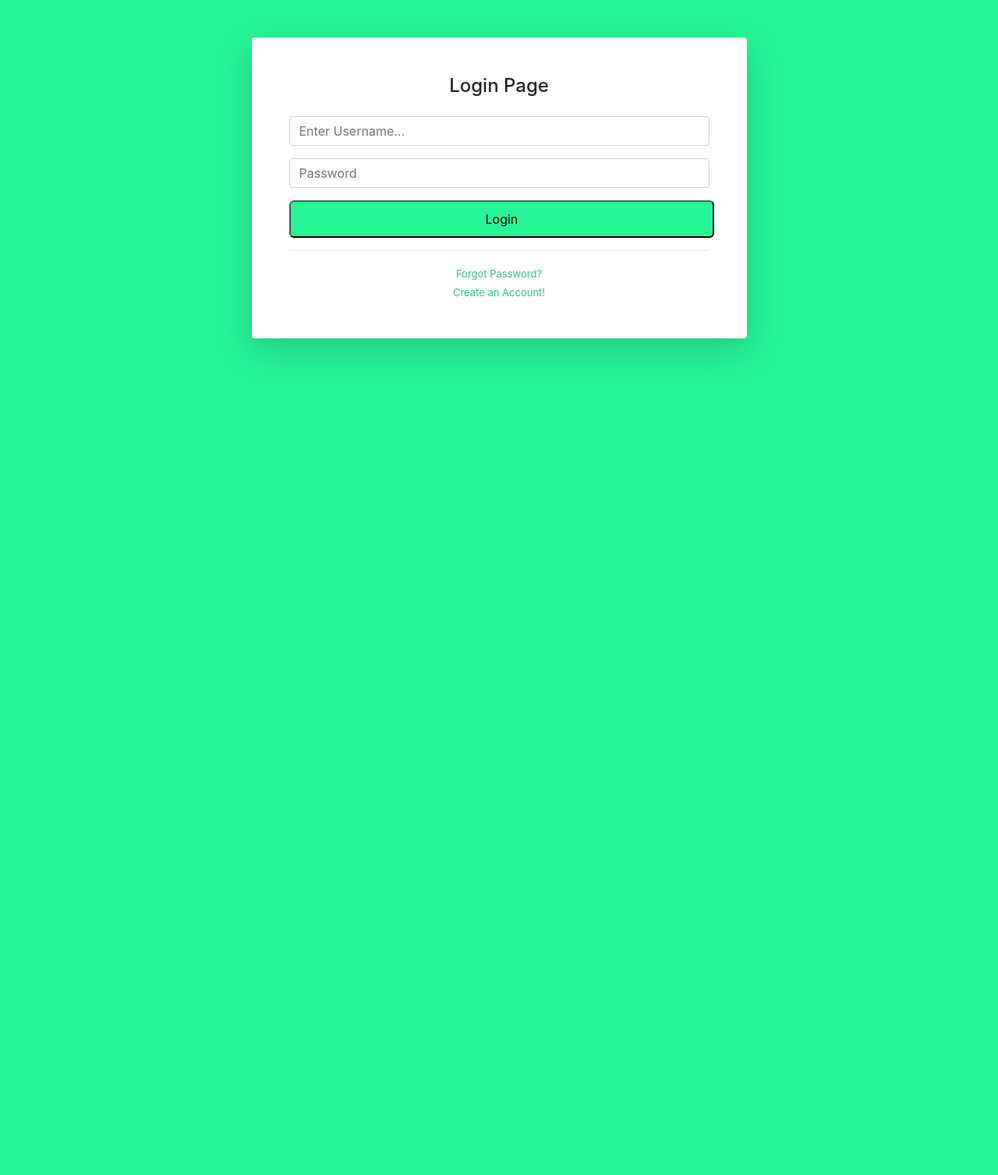
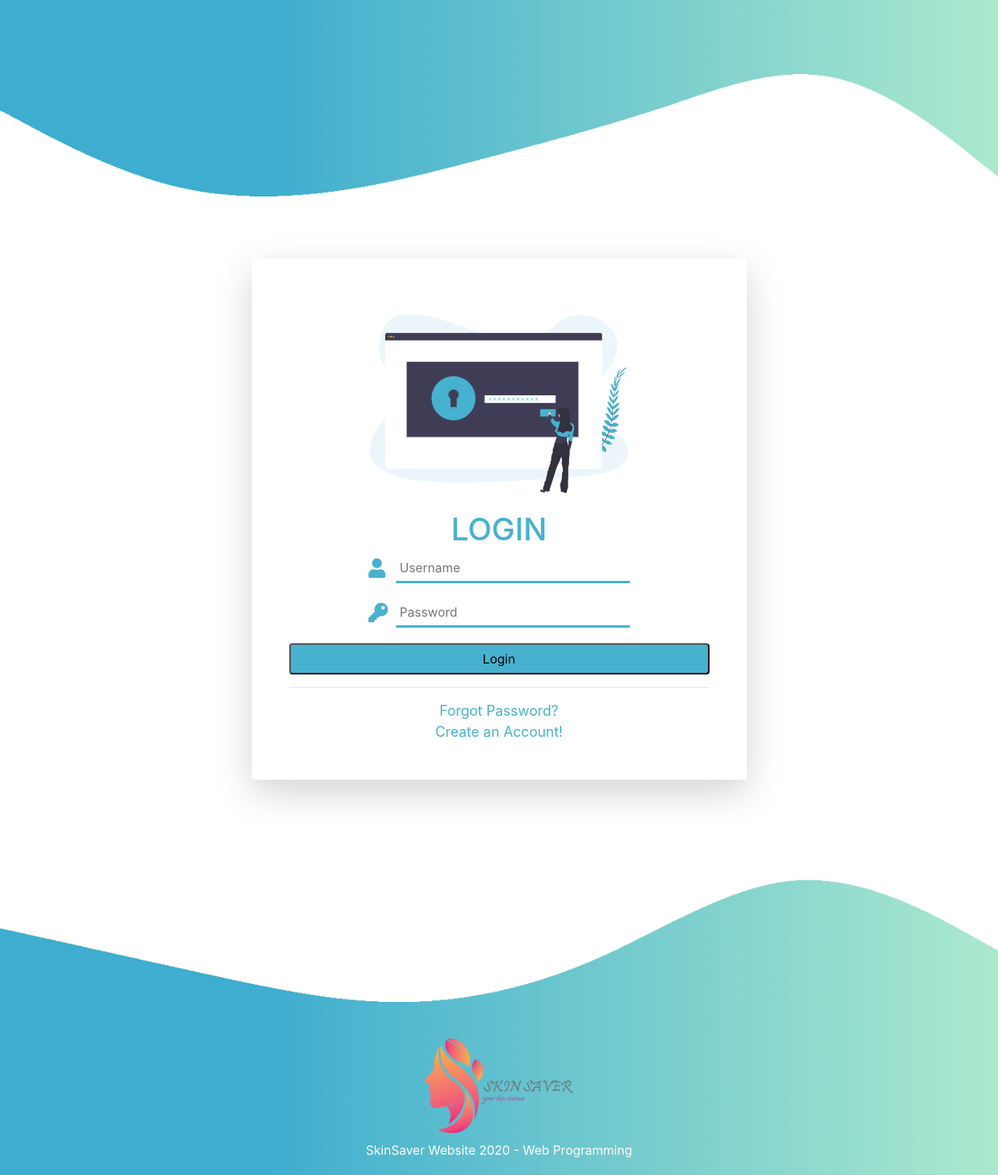
Before and after one commit to aryadipramarta/TugasBesar-Webpro, a CodeIgniter app: page /TugasBesar-Webpro/auth in a window 1280 px wide. Shown: the whole page at 78% size. Before the commit the page ends 463 px from the top, so only its background shows below. Run offline with CodeIgniter, Linux system fonts and the light colour scheme; some libraries are stand-ins or nearby versions.

Commit message:
login update
update tampilan login

```diff
--- a/application/views/auth/login.php
+++ b/application/views/auth/login.php
@@ -1,38 +1,38 @@
 <div class="container">
-
     <!-- Outer Row -->
     <div class="row justify-content-center">
-
         <div class=" col-lg-7">
-
             <div class="card o-hidden border-0 shadow-lg my-5">
                 <div class="card-body p-0">
                     <div class="row">
                         <div class="col-lg">
                             <div class="p-5">
                                 <div class="text-center">
-                                    <h1 class="h4 text-gray-900 mb-4">Login Page</kh1>
+                                    <img src="<?= base_url('assets/image/login.png') ?>" class="img-login">
+                                    <h1 class="title-login">LOGIN</kh1>
                                 </div>
                                 <form class="user" method="post" action="<?= base_url('auth') ?>">
-                                    <div class="form-group">
+                                    <div class="d-flex justify-content-center">
+                                        <i class="fas fa-user"></i>
                                         <?= $this->session->flashdata('message');  ?>
-                                        <input type="text" class="form-control form-control-user" placeholder="Enter Username..." name="username" id="username" value="<?= set_value('username'); ?>">
+                                        <input type="text" class="form-login" placeholder="Username" name="username" id="username" value="<?= set_value('username'); ?>">
                                         <small class="text-danger">
                                             <?= form_error('username');  ?>
                                         </small>
                                     </div>
-                                    <div class="form-group">
-                                        <input type="password" class="form-control form-control-user" placeholder="Password" name="password" id="password">
+                                    <div class="d-flex justify-content-center">
+                                        <i class="fas fa-key"></i>
+                                        <input type="password" class="form-login" placeholder="Password" name="password" id="password">
                                         <small class="text-danger">
                                             <?= form_error('password');  ?>
                                         </small>
                                     </div>
-                                    <button type="submit" class="btn_login">
+                                    <button type="submit" class="btn_login justify-content-center">
                                         Login
                                     </button>
 
                                 </form>
-                                <hr>
+                                <hr class="line-1">
                                 <div class="text-center">
                                     <a class="pass_link" href="">Forgot Password?</a>
                                 </div>
@@ -44,9 +44,6 @@
                     </div>
                 </div>
             </div>
-
         </div>
-
     </div>
-
 </div>
--- a/application/views/template/auth_footer.php
+++ b/application/views/template/auth_footer.php
@@ -3,5 +3,11 @@
 <script src="https://stackpath.bootstrapcdn.com/bootstrap/4.4.1/js/bootstrap.min.js" integrity="sha384-wfSDF2E50Y2D1uUdj0O3uMBJnjuUD4Ih7YwaYd1iqfktj0Uod8GCExl3Og8ifwB6" crossorigin="anonymous"></script>
 
 </body>
-
+<div class="footer-auth">
+<img src="<?= base_url('assets/image/footers.png')?>" class="footer-img">
+<div class="d-flex justify-content-center">
+<img src="<?= base_url('assets/image/logo.png')?>" class="img-footerbox">
+</div>
+<p class="copyright">SkinSaver Website 2020 - Web Programming</p>
+</div>
 </html>
--- a/application/views/template/auth_header.php
+++ b/application/views/template/auth_header.php
@@ -4,9 +4,11 @@
 <head>
 
     <title><?= $title;  ?></title>
-    <link href="<?= base_url('assets/css/style.css') ?> " rel="stylesheet">
+    <link href="<?= base_url('assets/css/auth.css') ?> " rel="stylesheet">
     <link rel="stylesheet" href="https://stackpath.bootstrapcdn.com/bootstrap/4.4.1/css/bootstrap.min.css" integrity="sha384-Vkoo8x4CGsO3+Hhxv8T/Q5PaXtkKtu6ug5TOeNV6gBiFeWPGFN9MuhOf23Q9Ifjh" crossorigin="anonymous">
-
+    <link rel="stylesheet" href="https://cdnjs.cloudflare.com/ajax/libs/font-awesome/5.13.0/css/all.min.css" integrity="sha256-h20CPZ0QyXlBuAw7A+KluUYx/3pK+c7lYEpqLTlxjYQ=" crossorigin="anonymous" />
 </head>
-
-<body class="body_auth">
+<body>
+<div class="headers-auth">
+    <img src="<?= base_url('assets/image/wave1.png')?>" class="bottom-img">
+    </div>
--- /dev/null
+++ b/assets/css/auth.css
@@ -0,0 +1,90 @@
+.headers-auth{
+    background-image: linear-gradient(to left, #abe9cd 0%, #3eadcf 74%);
+  }
+  .footer-auth{
+    background-image: linear-gradient(to left, #abe9cd 0%, #3eadcf 74%);
+  }
+
+.btn_login{
+    height: 40px;
+    cursor: pointer;
+    background-color: #46B2CF;
+    border-radius: 4px;
+    width: 100%;
+  }
+  .btn_login:hover {background-color: #A5E6CD}
+
+  .btn_login:active {
+    background-color: #A5E6CD;
+    transform: translateY(4px);
+  }
+  .bottom-img{
+    width: 100%;
+  }
+  .footer-img{
+      width: 100%;
+  }
+  .img-login{
+      width: 400px;
+  }
+  .fas{
+    font-size: 25px;
+    height: 35px;
+    width: 35px;
+    margin-top: 5px;
+    color: #46B2CF;
+  }
+  .title-login{
+      color: #46B2CF;
+  }
+  .form-login{
+      width: 300px;
+      margin-bottom: 20px;
+      padding: 5px;
+      border: none;
+      border-bottom: 3px solid  #46b2cf;
+  }
+
+  .form-login:hover{
+    border-bottom: 3px solid  #46b2cf;
+  }
+  .copyright{
+    margin-bottom: 0;
+    padding-bottom: 20px;
+    text-align: center;
+    color: #ffffff;
+  }
+  .img-footerbox{
+    width: 190px;
+    margin-bottom: 10px;
+  }
+  .acc_link{
+    color: #46b2cf;
+    font-size: 18px;
+  }
+  .acc_link:hover{
+    color: #46b2cf;
+  }
+  .acc_link:active{
+    color: #46b2cf;
+  }
+  .pass_link{
+    color: #46b2cf;
+    font-size: 18px;
+  }
+  .pass_link:hover{
+    color: #46B2CF;
+  }
+  .pass_link:active{
+    color: #46B2CF;
+  }
+  .reg_link{
+    color: #46B2CF;
+    font-size: small;
+  }
+  .reg_link:hover{
+    color: #46B2CF;
+  }
+  .reg_link:active{
+    color: #46B2CF;
+  }
--- a/assets/css/style.css
+++ b/assets/css/style.css
@@ -166,15 +166,18 @@
   margin-bottom: 0;
   padding-bottom: 20px;
   text-align: center;
-
 }
 /*--------------------------batashomepage--------------------------------*/
 
 /*-----------------------------------------------------------------------*/
 
 /*-----------------------------login------------------------------------*/
-.body_auth{
-  background-color:#26f596;
+
+.headers-auth{
+  background-image: linear-gradient(to left, #abe9cd 0%, #3eadcf 74%);
+}
+.footer-auth{
+  background-image: linear-gradient(to left, #abe9cd 0%, #3eadcf 74%);
 }
 .btn_login{
   padding: 10px 250px;
```
Also changed, not shown: assets/image/login.png (added).
